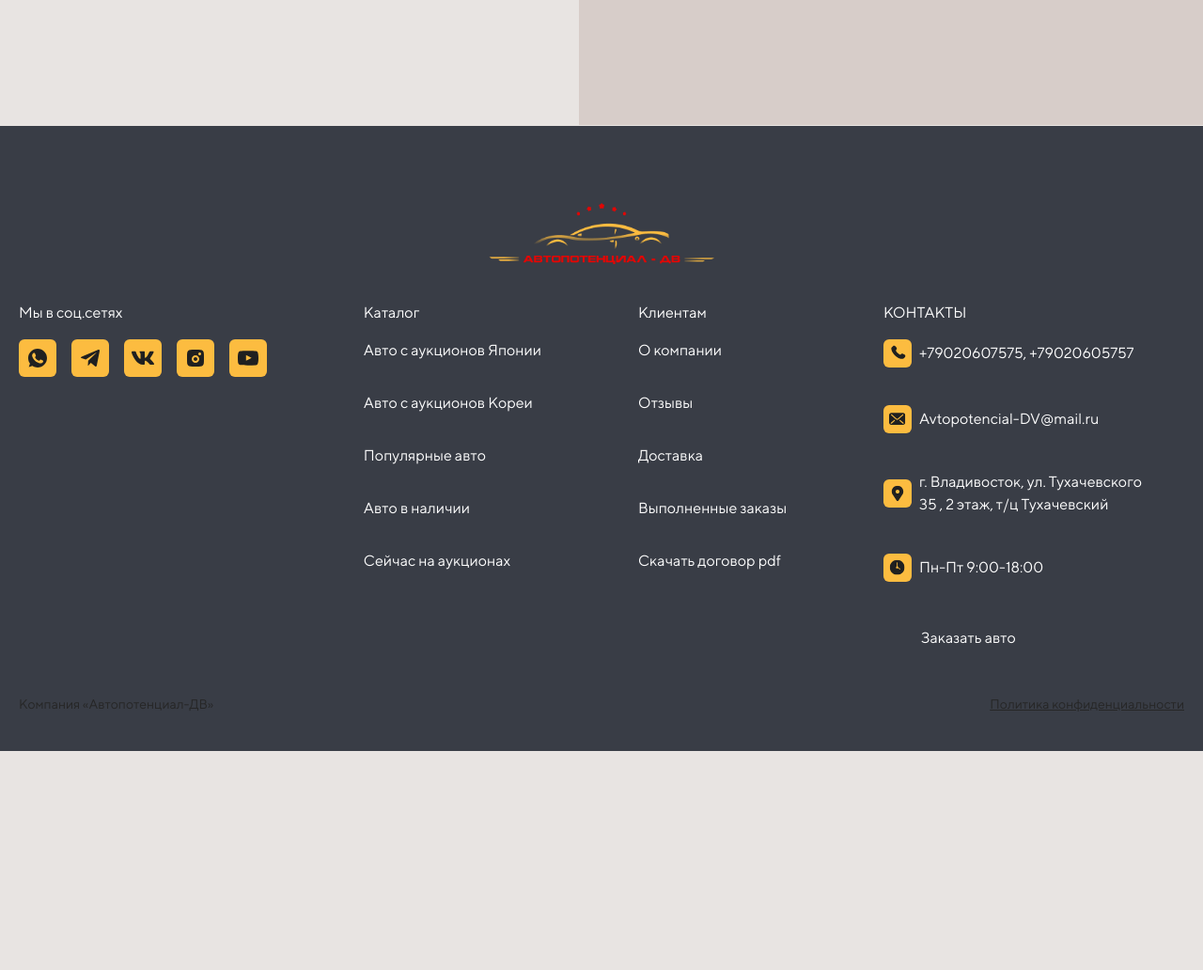
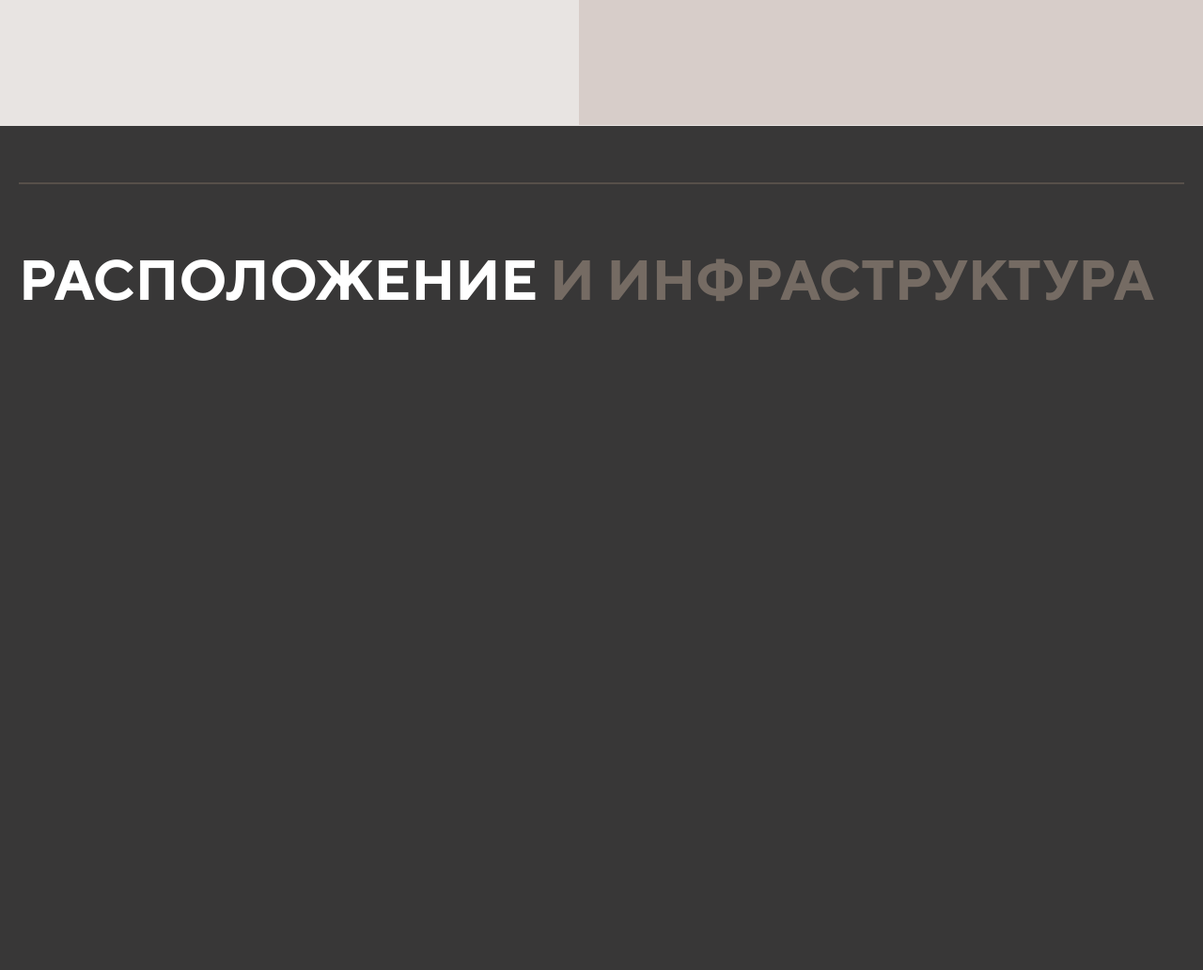
Before and after one commit to kkirrin/invest_city, a website with bundled scripts: page index.html in a window 1280 px wide. Shown: the part 9880-10912 px from the top of the page at 94% size. Before the commit the page ends 10679 px from the top, so only its background shows below. Built offline with nearby package versions, Linux system fonts and the light colour scheme; files whose address does not match are found by name.

Commit message:
feat: добавляет секцию расположение

```diff
--- a/css/main.css
+++ b/css/main.css
@@ -1974,6 +1974,11 @@ h2, h3 {
   color:  rgb(57 61 70 / var(--tw-text-opacity));
 }
 
+.text-brown-custom{
+  --tw-text-opacity:  1;
+  color:  rgb(117 107 99 / var(--tw-text-opacity));
+}
+
 .text-brown-dark{
   --tw-text-opacity:  1;
   color:  rgb(129 111 103 / var(--tw-text-opacity));
@@ -2043,6 +2048,7 @@ h2, h3 {
   --white: #fff;
   --brown-light: #94765B;
   --brown-dark: #816F67;
+  --brown-custom: #756B63;
   --biege: #D7CDC9;
   --biege-dark: #9E918C;
   --bg: #E8E4E2;
@@ -2281,6 +2287,21 @@ h2, h3 {
   background-color: var(--white);
 }
 
+#location {
+  padding: 60px 0;
+  background-color: #383737;
+}
+
+#location h2::before {
+  content: '';
+  max-width: 1440px;
+  position: absolute;
+  width: 100%;
+  top: 0;
+  height: 2px;
+  background-color: #57504A;
+}
+
 header {
   position: fixed;
   width: -webkit-fill-available;
--- a/index.html
+++ b/index.html
@@ -602,6 +602,16 @@
                 <img src="./src/img/img/pattern_7.png" class="pattern_7 wow fadeInRight" alt="" data-wow-delay="1s">
             </section>
 
+            <section id="location" class="relative">
+                <div class="container overflow-hidden">
+                    <h2 class="md:text-[60px] sm:text-[40px] text-[31px] uppercase md:pt-[60px] md:pb-[60px] sm:pt-[30px] sm:pb-[30px] pt-[30px] pb-[30px] relative z-[2]"><span class="text-white">Расположение</span><span class="text-brown-custom"> и инфраструктура</span></h2>
+
+
+                   <iframe src="https://yandex.ru/map-widget/v1/?ll=131.943102%2C43.813264&mode=search&ol=geo&ouri=ymapsbm1%3A%2F%2Fgeo%3Fdata%3DCgo0NjAzNzQyNTAzEmPQoNC-0YHRgdC40Y8sINCf0YDQuNC80L7RgNGB0LrQuNC5INC60YDQsNC5LCDQo9GB0YHRg9GA0LjQudGB0LosINCh0L7QstC10YLRgdC60LDRjyDRg9C70LjRhtCwLCAxNDkiCg1v8QNDFchAL0I%2C&z=17" width="100%" height="630" ></iframe>
+
+                </div>
+            </section>
+
         </main>
 
         <footer class="footer page-section-3 bg-black pb-10 pt-10 wow fadeInUp" data-wow-delay="0.2s">
--- a/src/input.css
+++ b/src/input.css
@@ -49,6 +49,7 @@
     --white: #fff;
     --brown-light: #94765B;
     --brown-dark: #816F67;
+    --brown-custom: #756B63;
     --biege: #D7CDC9;
     --biege-dark: #9E918C;
     --bg: #E8E4E2;
@@ -327,6 +328,21 @@
     background-color: var(--white);
 }
 
+#location {
+    padding: 60px 0;
+    background-color: #383737;
+}
+
+#location h2::before {
+    content: '';
+    max-width: 1440px;
+    position: absolute;
+    width: 100%;
+    top: 0;
+    height: 2px;
+    background-color: #57504A;
+}
+
 header {
     position: fixed;
     width: -webkit-fill-available;
--- a/tailwind.config.js
+++ b/tailwind.config.js
@@ -18,6 +18,7 @@ module.exports = {
       'white': '#fff',
       'brown-light': '#94765B',
       'brown-dark': '#816F67',
+      'brown-custom': '#756B63',
       'biege': '#D7CDC9',
       'biege-dark': '#9E918C',
       'bg': '#E8E4E2',
```
